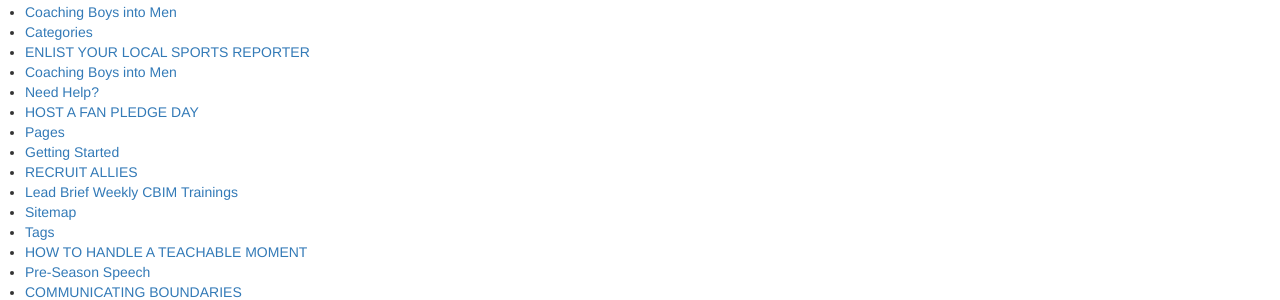
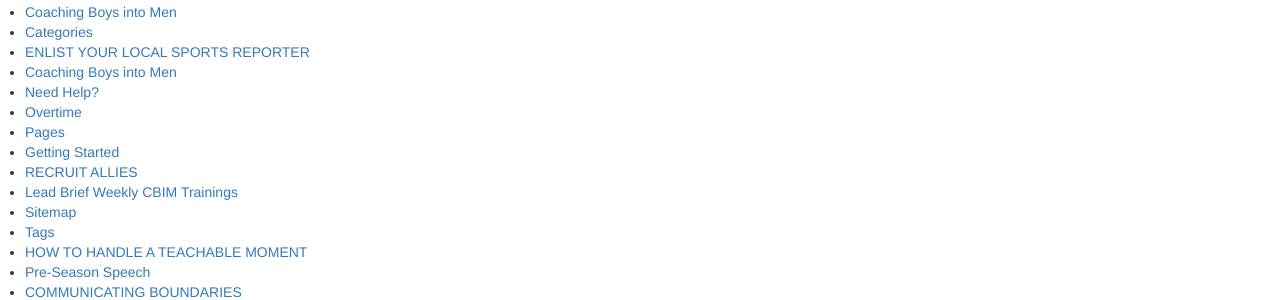
Before and after one commit to cbim/coachesdvhackathon, a Jekyll site: the page built from pages.html, in a window 1280 px wide. Shown: the part 301-601 px from the top of the page. Built offline with Jekyll 4.4.1, drawn with Linux system fonts in a browser that asks for light colours; nearby versions of some CDN libraries; library files that are not in the unit come from our copies.

Commit message:
Update the title of the Overtime card.

```diff
--- a/cards/overtime1.md
+++ b/cards/overtime1.md
@@ -1,6 +1,6 @@
 ---
 layout: card
-title: HOST A FAN PLEDGE DAY
+title: Overtime
 category: overtime
 order: 17
 number: 0
```
